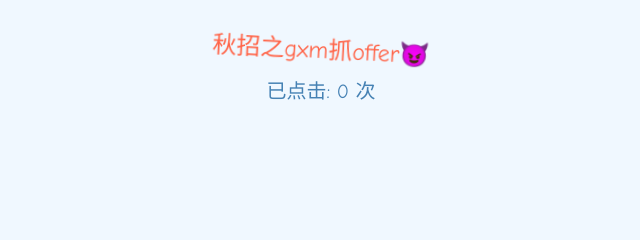
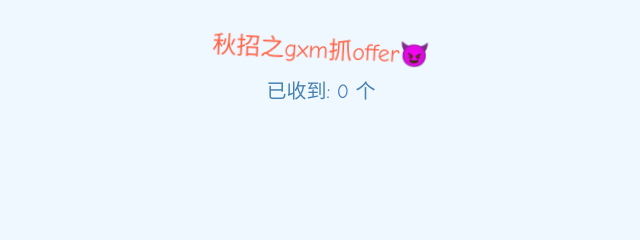
Before and after one commit to Yang-GitGub/gxm, a plain HTML site: page index.html in a window 1280 px wide. Shown: the top 240 px of the page, 319-959 px from the left. Drawn offline with Linux system fonts and the light colour scheme.

Commit message:
index.html

```diff
--- a/index.html
+++ b/index.html
@@ -122,7 +122,7 @@
 </head>
 <body>
     <div class="title">秋招之gxm抓offer😈</div>
-    <div class="click-count">已点击: <span id="count">0</span> 次</div>
+    <div class="click-count">已收到: <span id="count">0</span> 个</div>
     <button id="funny-btn">我是offer~来抓我呀~</button>
 
     <!-- 音效元素 -->
```
